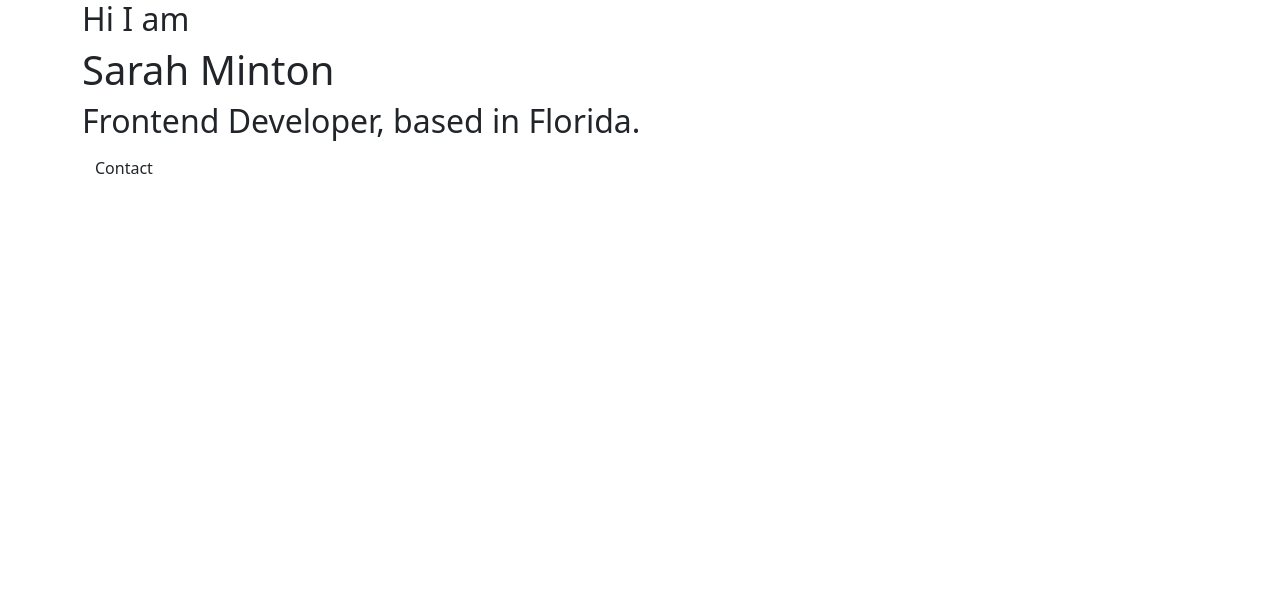
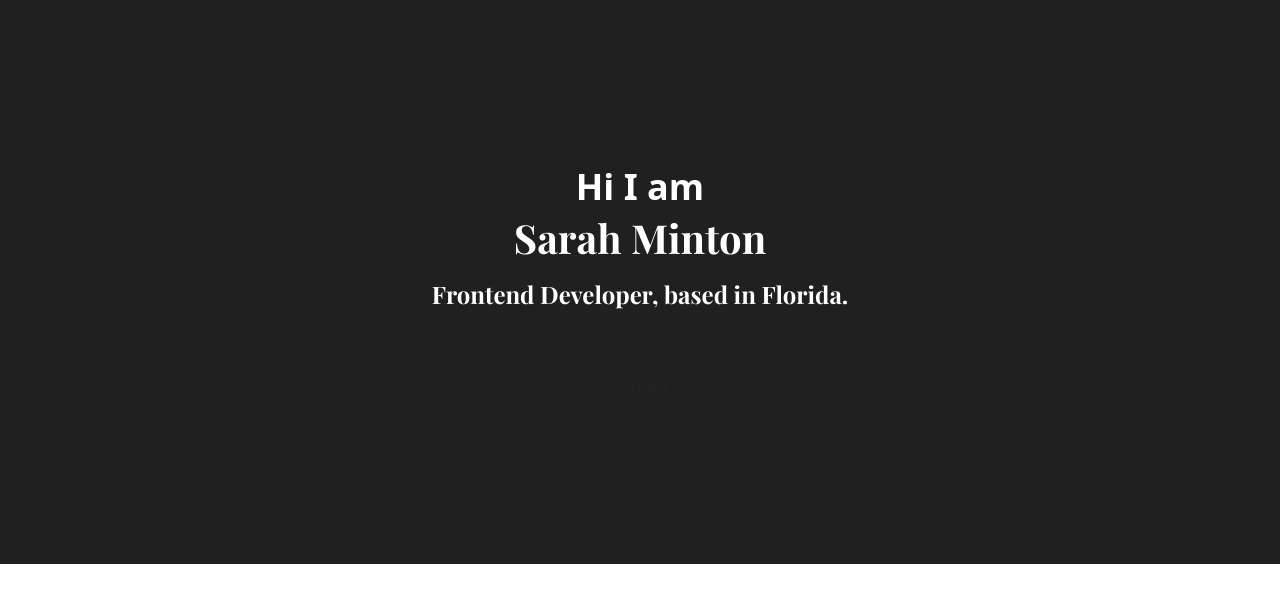
Before and after one commit to SimplySminty/SKMPortfolioProject, a plain HTML site: page index.html in a window 1280 px wide. Drawn offline with nearby package versions, Linux system fonts and the light colour scheme.

Commit message:
updated css

```diff
--- a/index.html
+++ b/index.html
@@ -24,15 +24,13 @@
     <title>Front-end Developer Portfolio | Sarah Minton</title>
   </head>
   <body>
-    <div class="container">
-      <header>
-        <div class="hero">
-          <h2>Hi I am</h2>
-          <h1>Sarah Minton</h1>
-          <h2>Frontend Developer, based in Florida.</h2>
-          <a href="/" class="btn btn-branding">Contact</a>
-        </div>
-      </header>
+    <div class="hero">
+      <p>Hi I am</p>
+      <h1>Sarah Minton</h1>
+      <h2 class="mb-5">Frontend Developer, based in Florida.</h2>
+      <div>
+        <a href="#" class="btn btn-branding">Contact</a>
+      </div>
     </div>
   </body>
 </html>
--- a/styles.css
+++ b/styles.css
@@ -0,0 +1,59 @@
+:root {
+  --branding-color: white;
+  --secondary-color: #202020;
+  --heading-font-family: "Playfair Display", serif;
+  --default-font-family: "Poppins", sans-serif;
+}
+
+body {
+  font-family: var(--default-font-family);
+}
+
+h1,
+h2,
+h3,
+h4,
+h5,
+h6 {
+  color: white;
+  font-family: var(--heading-font-family);
+  font-weight: bold;
+}
+
+h1 {
+  font-size: 96px;
+}
+
+p {
+  font-weight: normal;
+}
+
+.hero {
+  background: var(--secondary-color);
+  text-align: center;
+  padding: 160px 20px;
+  color: white;
+}
+
+.hero p {
+  font-size: 36px;
+  font-weight: bold;
+  margin: 0;
+  color: white;
+}
+
+.hero h2 {
+  font-family: var(--heading-font-family);
+  font-weight: normal;
+  line-height: 2;
+  font-size: 24px;
+}
+
+.btn-branding {
+  background: var(--branding-color);
+  border-radius: 4px;
+  color: white;
+  font-size: 18px;
+  line-height: 27px;
+  padding: 15px 30px;
+}
```
